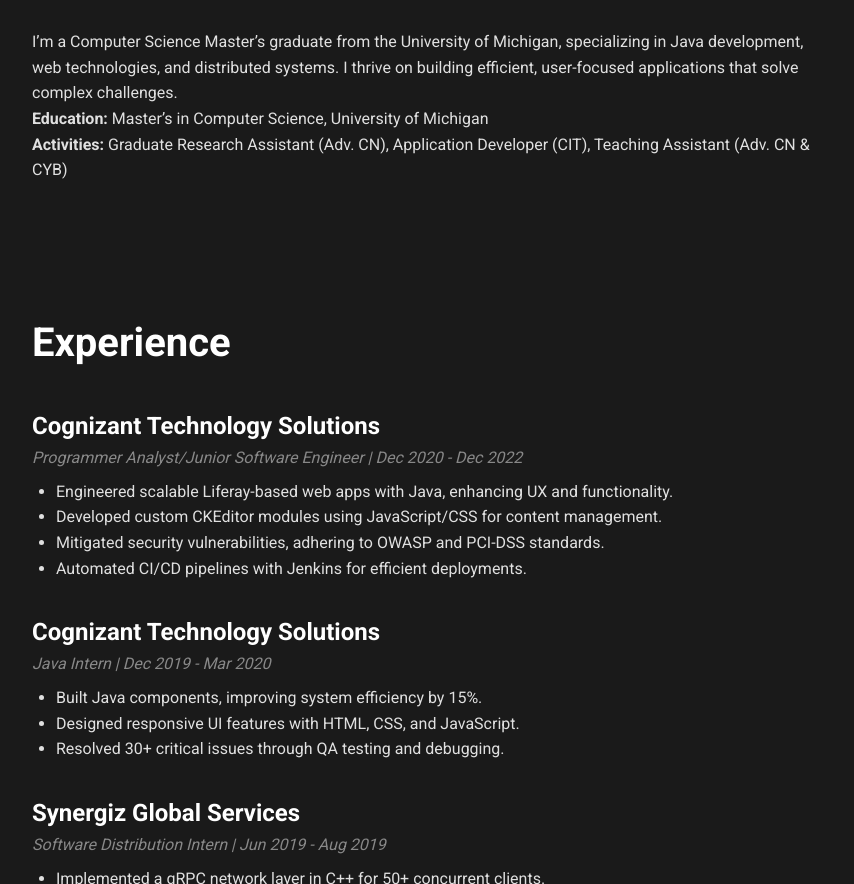
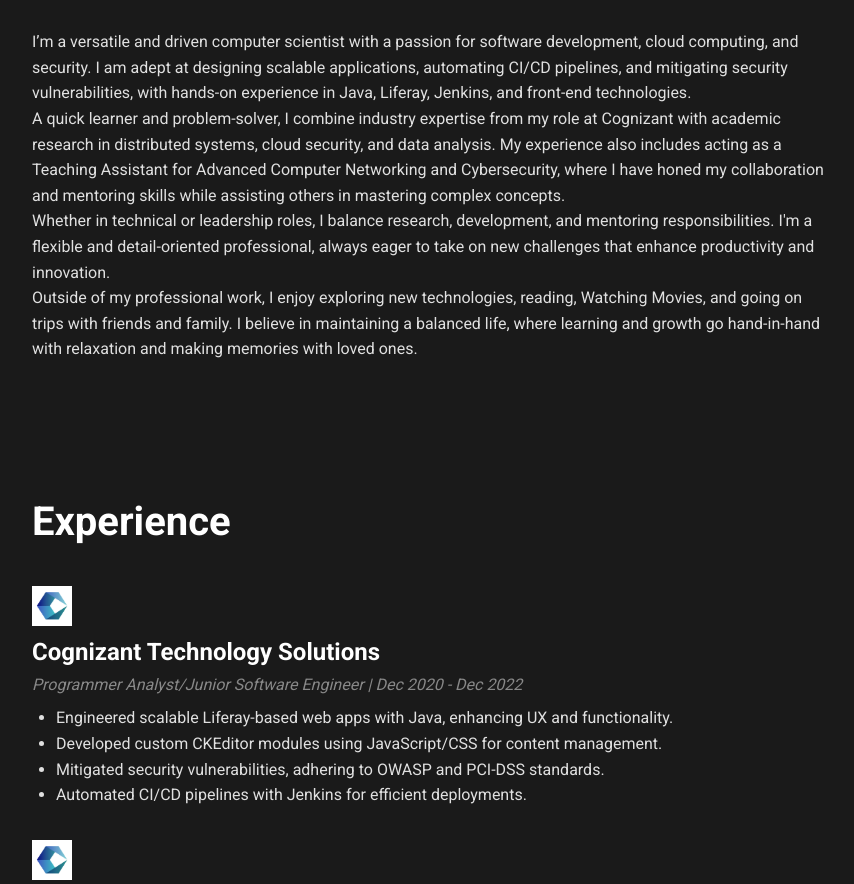
Before and after one commit to Prathibha-B/prathibha-portfolio, a plain HTML site: page index.html in a window 1280 px wide. Shown: the part 662-1546 px from the top of the page, without its empty margins (208-1062 px from the left). Drawn offline with Linux system fonts and the light colour scheme.

Commit message:
logos and content change

```diff
--- a/index.html
+++ b/index.html
@@ -30,6 +30,12 @@
             width: 60px;
             height: 60px;
             border-radius: 50%;
+            margin-right: 15px;
+        }
+        .experience-item img {
+            width: 40px;
+            height: 40px;
+
             margin-right: 15px;
         }
         .header-profile-info h1 {
@@ -86,17 +92,29 @@
         </section>
 
         <!-- About Section -->
-        <section id="about" class="section">
-            <h2>About Me</h2>
-            <p>I’m a Computer Science Master’s graduate from the University of Michigan, specializing in Java development, web technologies, and distributed systems. I thrive on building efficient, user-focused applications that solve complex challenges.</p>
-            <p><strong>Education:</strong> Master’s in Computer Science, University of Michigan</p>
-            <p><strong>Activities:</strong> Graduate Research Assistant (Adv. CN), Application Developer (CIT), Teaching Assistant (Adv. CN & CYB)</p>
-        </section>
+        <!-- About Section -->
+<section id="about" class="section">
+    <h2>About Me</h2>
+    <p>
+        I’m a versatile and driven computer scientist with a passion for software development, cloud computing, and security. I am adept at designing scalable applications, automating CI/CD pipelines, and mitigating security vulnerabilities, with hands-on experience in Java, Liferay, Jenkins, and front-end technologies.
+    </p>
+    <p>
+        A quick learner and problem-solver, I combine industry expertise from my role at Cognizant with academic research in distributed systems, cloud security, and data analysis. My experience also includes acting as a Teaching Assistant for Advanced Computer Networking and Cybersecurity, where I have honed my collaboration and mentoring skills while assisting others in mastering complex concepts.
+    </p>
+    <p>
+        Whether in technical or leadership roles, I balance research, development, and mentoring responsibilities. I'm a flexible and detail-oriented professional, always eager to take on new challenges that enhance productivity and innovation.
+    </p>
+    <p>
+        Outside of my professional work, I enjoy exploring new technologies, reading, Watching Movies, and going on trips with friends and family. I believe in maintaining a balanced life, where learning and growth go hand-in-hand with relaxation and making memories with loved ones.
+    </p>
+</section>
+
 
         <!-- Experience Section -->
         <section id="experience" class="section">
             <h2>Experience</h2>
             <div class="experience-item">
+                <img src="Cognizant.png" alt="Profile Picture">
                 <h3>Cognizant Technology Solutions</h3>
                 <p><em>Programmer Analyst/Junior Software Engineer | Dec 2020 - Dec 2022</em></p>
                 <ul>
@@ -107,6 +125,7 @@
                 </ul>
             </div>
             <div class="experience-item">
+                <img src="Cognizant.png" alt="Profile Picture">
                 <h3>Cognizant Technology Solutions</h3>
                 <p><em>Java Intern | Dec 2019 - Mar 2020</em></p>
                 <ul>
@@ -133,12 +152,11 @@
                 <div class="project-card">
                     <h3>AuthGuard</h3>
                     <p>A secure user authentication and authorization system built with Java, Spring Boot, and Spring MVC. Implements RESTful APIs for login workflows and session management with a sleek Bootstrap interface.</p>
-                    <a href="https://github.com/Prathibha-B" target="_blank">GitHub</a>
+                    <a href="https://github.com/Prathibha-B/AutoIdentificationSystem" target="_blank">GitHub</a>
                 </div>
                 <div class="project-card">
-                    <h3>Data Insights Analyzer</h3>
-                    <p>Designed a statistical data analysis tool using SAS JMP Pro. Leveraged clustering and regression to extract actionable insights from large datasets, supporting strategic business decision-making.</p>
-                    <a href="https://github.com/Prathibha-B" target="_blank">GitHub</a>
+                    <h3>Energy Efficiency of Residential Buildings - Data analysis</h3>
+                    <p>In this project, utilized advanced data analysis techniques to extract meaningful insights from large datasets, helping businesses make informed decisions. Using SAS JMP Pro, conducted both regression and clustering models to identify key trends and patterns.</p>  <a href="https://github.com/Prathibha-B/Data-Analysis-Project" target="_blank">GitHub</a>
                 </div>
                 <div class="project-card">
                     <h3>Distributed KV Store</h3>
@@ -151,7 +169,7 @@
         <section id="skills" class="section">
             <h2>Skills</h2>
             <ul class="skills-list">
-                <li><strong>Development:</strong> Java, C, SQL, Oracle, HTML, CSS, JavaScript, jQuery, React</li>
+                <li><strong>Development:</strong> Java, C, SQL, Oracle, HTML, CSS, JavaScript, jQuery, React, Bootstrap</li>
                 <li><strong>Tools:</strong> Liferay, Jenkins, Jira, Microsoft Office, JMP</li>
                 <li><strong>Other:</strong> Agile Methodologies, Unit Testing, CI/CD, Debugging, AWS</li>
             </ul>
@@ -159,11 +177,13 @@
 
         <!-- Contact Section -->
         <section id="contact" class="section">
+            <div class="project-card">
             <h2>Contact</h2>
             <p><a href="mailto:boyapalliprathibha306@gmail.com">boyapalliprathibha306@gmail.com</a></p>
             <p>+1 (463)-273-6225</p>
             <p><a href="https://www.linkedin.com/in/prathibha-boyapalli-a46391193/" target="_blank">LinkedIn</a></p>
             <p><a href="https://github.com/Prathibha-B" target="_blank">GitHub</a></p>
+            </div>
         </section>
     </main>
 
```
Also changed, not shown: Cognizant.png (added).
